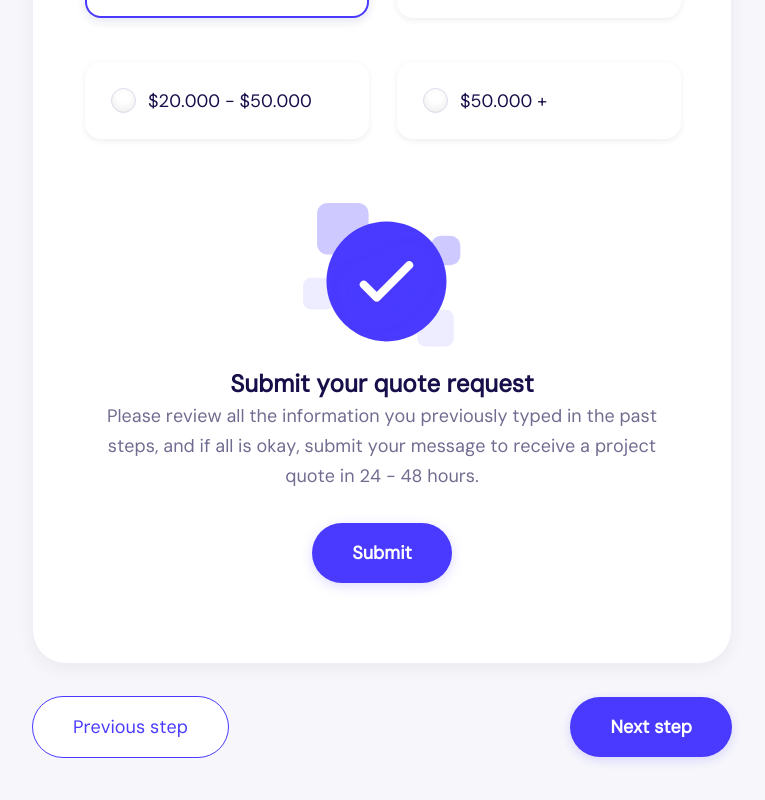
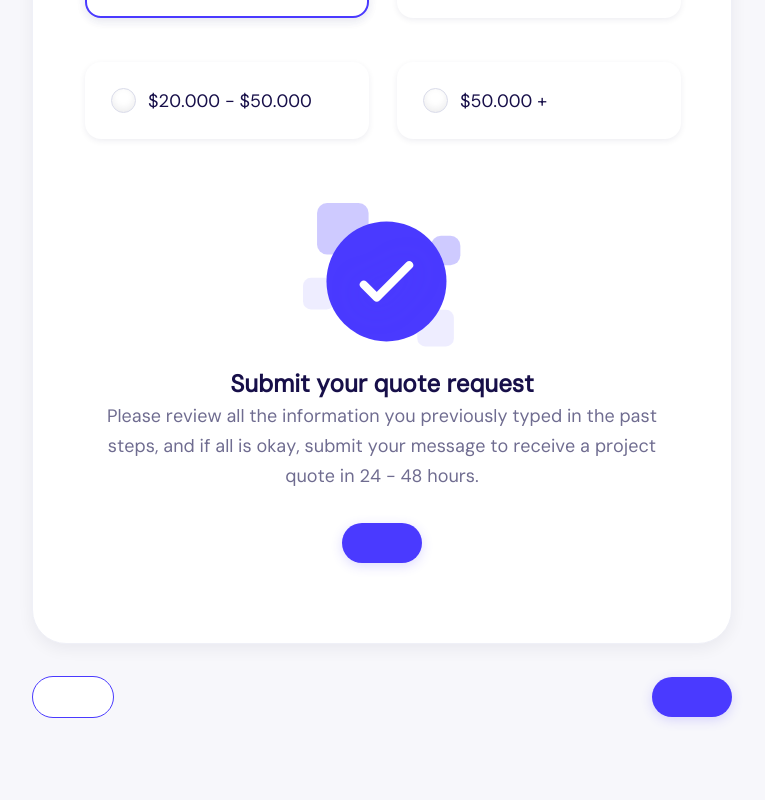
Before and after one commit to localbody/task2form, a Vue app: page / in a window 1280 px wide. Shown: the part 1446-2246 px from the top of the page, without its empty margins (258-1023 px from the left). Built offline with nearby package versions, Linux system fonts and the light colour scheme.

Commit message:
BaseButton.vue

```diff
--- a/src/App.vue
+++ b/src/App.vue
@@ -1,4 +1,18 @@
-<script setup></script>
+<script setup>
+import BaseButton from '@/components/UI/BaseButton.vue'
+
+const onClickSubmit = (event) => {
+  console.log('onClickSubmit')
+}
+
+const onClickNextStep = (event) => {
+  console.log('onClickNextStep')
+}
+
+const onClickPreviousStep = (event) => {
+  console.log('onClickPreviousStep')
+}
+</script>
 
 <template>
   <div class="container">
@@ -148,14 +162,16 @@
           quote in 24 - 48 hours.
         </h2>
 
-        <button class="button button--primary button--submit center">
-          Submit
-        </button>
+        <div class="wrapper-center">
+          <BaseButton @click="onClickSubmit">Submit</BaseButton>
+        </div>
       </div>
     </div>
     <div class="buttons">
-      <button class="button button--secondary">Previous step</button>
-      <button class="button button--primary">Next step</button>
+      <BaseButton variant="secondary" @click="onClickPreviousStep"
+        >Previous step</BaseButton
+      >
+      <BaseButton @click="onClickNextStep">Next step</BaseButton>
     </div>
   </div>
 </template>
--- a/src/assets/styles/style.css
+++ b/src/assets/styles/style.css
@@ -301,7 +301,6 @@ input[type='checkbox']:checked + label {
 
 .center {
   text-align: center;
-  margin: 0 auto;
 }
 
 .image-ok {
@@ -309,6 +308,8 @@ input[type='checkbox']:checked + label {
   margin-bottom: 16px;
 }
 
-.button--submit {
-  margin-top: 32px;
+.wrapper-center {
+  padding-top: 32px;
+  display: grid;
+  place-content: center;
 }
--- /dev/null
+++ b/src/components/UI/BaseButton.vue
@@ -0,0 +1,24 @@
+<script setup>
+const props = defineProps({
+  variant: {
+    type: String,
+    default: 'primary',
+    validator: (value) => ['primary', 'secondary'],
+  },
+})
+
+const emit = defineEmits(['click'])
+
+const handleClick = (event) => {
+  emit('emit', event)
+}
+</script>
+
+<template>
+  <button
+    :class="['button', `button--${variant}`]"
+    @click="handleClick"
+  ></button>
+</template>
+
+<style scoped></style>
```
